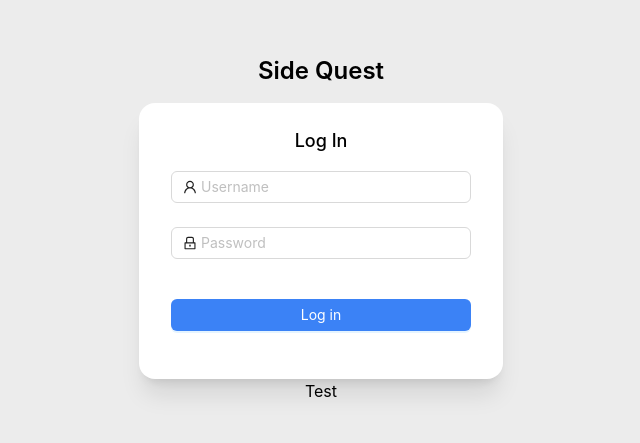
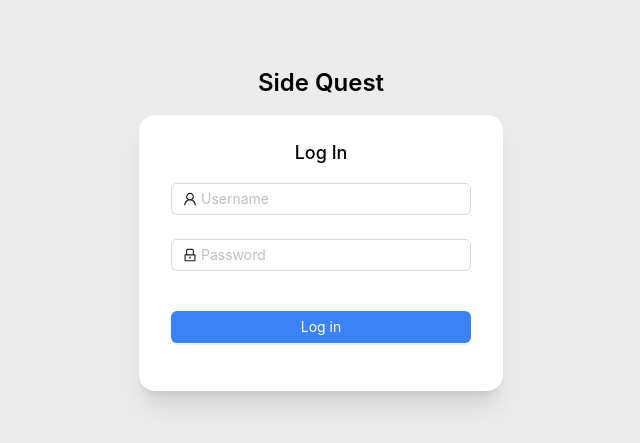
Before and after one commit to Jakefred6/side-quest, a React (Vite) app in the folder client/: page /login in a window 1280 px wide. Shown: the part 175-618 px from the top of the page, without its empty margins (319-959 px from the left). Built offline with nearby package versions, Linux system fonts and the light colour scheme.

Commit message:
deleted test text on login form

```diff
--- a/client/src/pages/Login.jsx
+++ b/client/src/pages/Login.jsx
@@ -87,7 +87,6 @@ const Login = () => {
           </Form.Item>
         </Form>
       </div>
-      <p>Test</p>
     </div>
   );
 };
```
